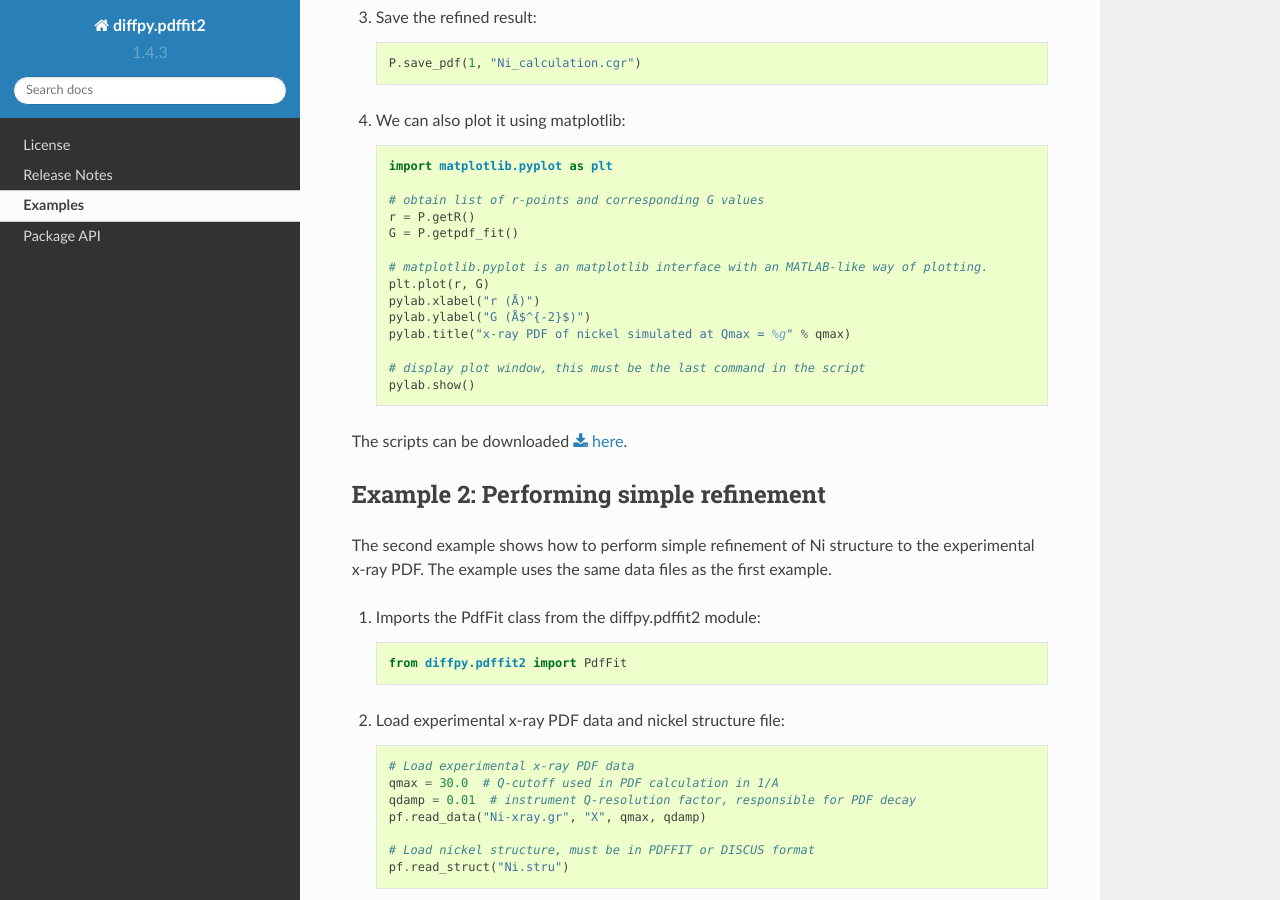
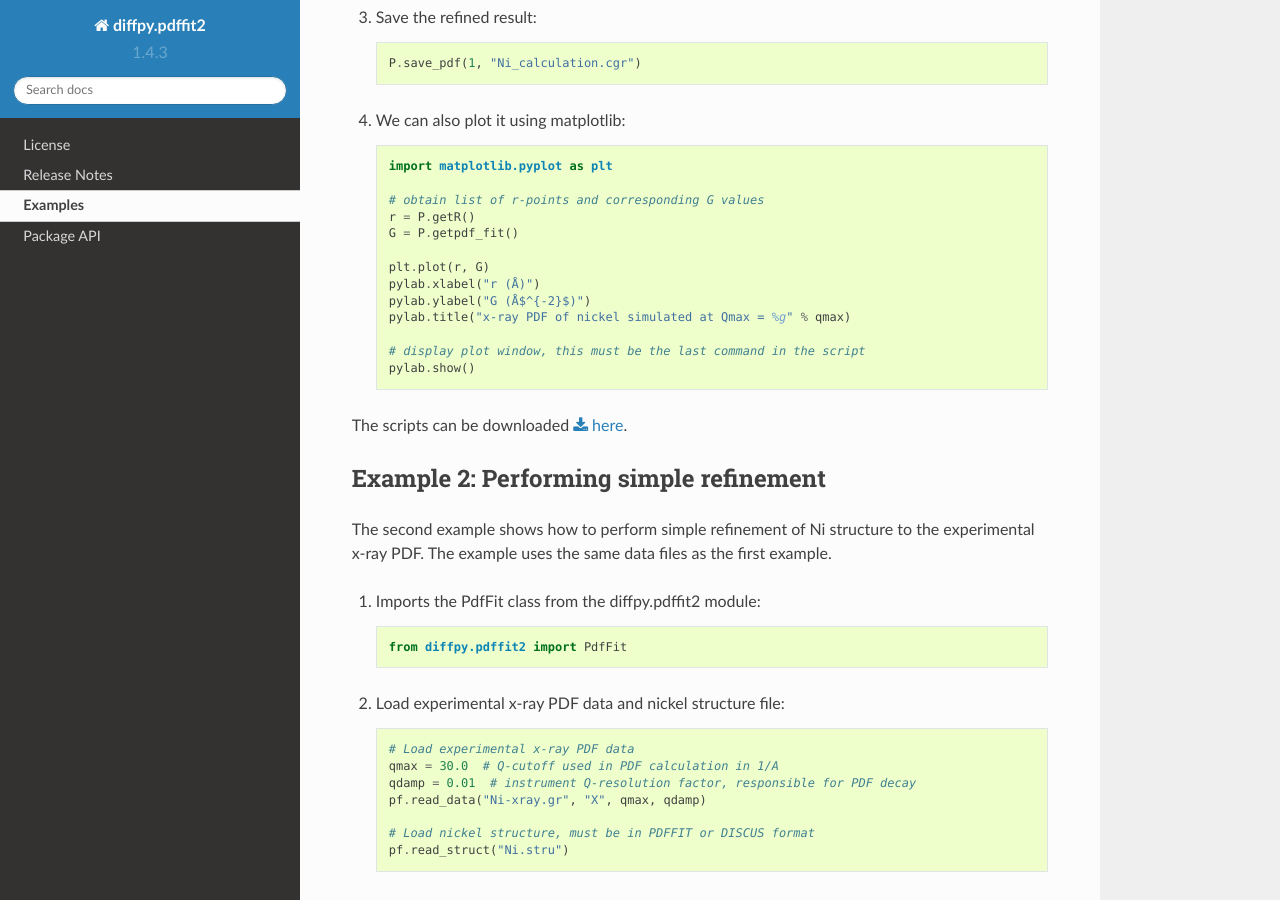
Before and after one commit to diffpy/diffpy.pdffit2, a Sphinx documentation site: the page built from doc/source/examples.rst, in a window 1280 px wide and 900 px high, scrolled down 956 px. Built offline with Sphinx 7.4.7 and the Read the Docs theme 2.0.0, drawn with Linux system fonts in a browser that asks for light colours; some of the changed text lies outside the part shown.

Commit message:
remove matplotlib comment

```diff
--- a/doc/source/examples.rst
+++ b/doc/source/examples.rst
@@ -51,7 +51,6 @@ The first example shows how to calculates the PDF for FCC nickel and saves the r
     r = P.getR()
     G = P.getpdf_fit()
 
-    # matplotlib.pyplot is an matplotlib interface with an MATLAB-like way of plotting.
     plt.plot(r, G)
     pylab.xlabel("r (Å)")
     pylab.ylabel("G (Å$^{-2}$)")
@@ -127,7 +126,6 @@ The second example shows how to perform simple refinement of Ni structure to the
     import matplotlib.pyplot as plt
     import numpy
 
-    # matplotlib.pyplot is an matplotlib interface with an MATLAB-like way of plotting.
     # obtain data from PdfFit calculator object
     r = pf.getR()
     Gobs = pf.getpdf_obs()
--- a/doc/source/examples/Ni_refinement.py
+++ b/doc/source/examples/Ni_refinement.py
@@ -66,7 +66,6 @@ pf.save_res("Ni_refinement.res")
 
 # Plot results ---------------------------------------------------------------
 
-# matplotlib.pyplot is an matplotlib interface with an MATLAB-like way of plotting.
 # obtain data from PdfFit calculator object
 r = pf.getR()
 Gobs = pf.getpdf_obs()
```
Also changed, not shown: doc/source/examples/Ni_calculation.py (+12 -1 lines).
